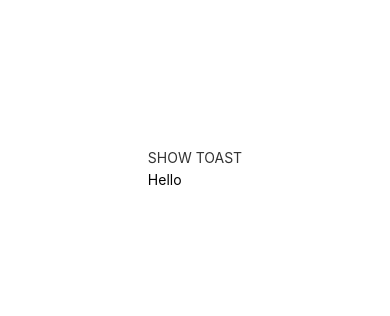
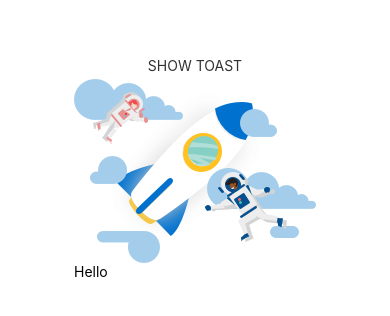
Before and after one commit to Digant312/Andro_Demo, a React Native app: screen / in a window 390 px wide. Shown: the part 254-570 px from the top of the page. Built offline with nearby package versions, Linux system fonts and the light colour scheme.

Commit message:
Image added in App.js

```diff
--- a/App.js
+++ b/App.js
@@ -4,10 +4,13 @@ import {
   StyleSheet,
   Text,
   View,
-  TouchableOpacity
+  TouchableOpacity,
+  Image
 } from "react-native";
 import ToastExample from "./ToastExample";
 import ImageCropper from "./ImageCropper";
+
+const imagePath = require('./error.png');
 
 export default class App extends Component {
   constructor(props) {
@@ -38,7 +41,7 @@ export default class App extends Component {
   }
 
   showToast = () => {
-    ToastExample.show(`Welcome to Android World!`, 300);
+    ToastExample.show(imagePath, 300);
   };
 
   render() {
@@ -47,7 +50,7 @@ export default class App extends Component {
       <View style={styles.container}>
         <TouchableOpacity onPress={() => this.showToastPromise()}>
           <Text style={styles.instructions}>SHOW TOAST</Text>
-
+          <Image source={imagePath}/>
           <Text>{this.state.data}</Text>
         </TouchableOpacity>
       </View>
```
Also changed, not shown: error.png (added).
